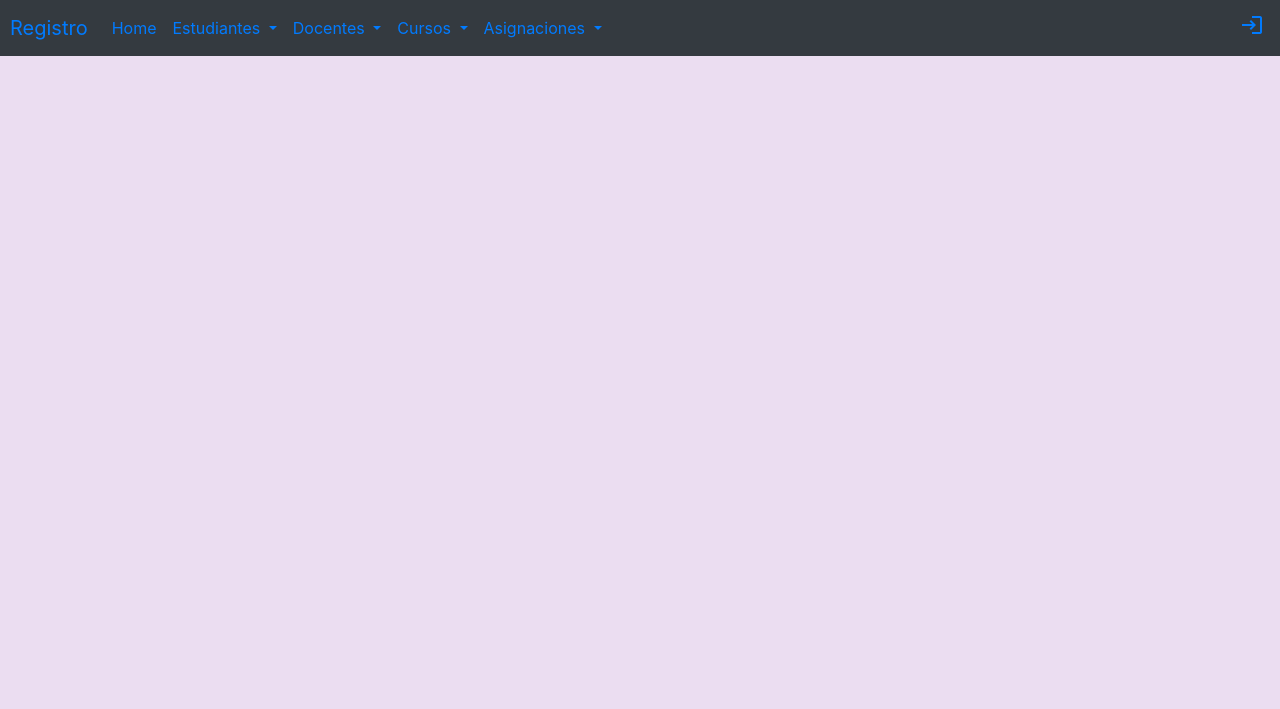
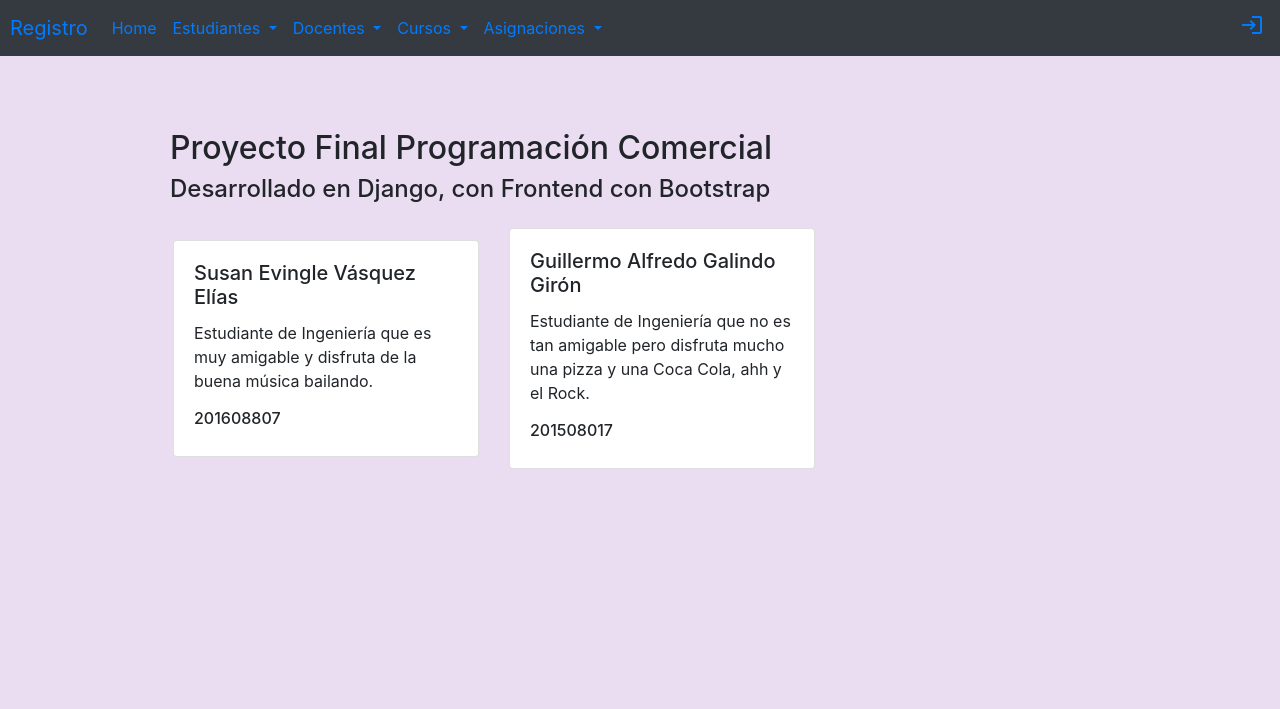
Before and after one commit to DryMemoG/RegEducativo-Pfinal, a Django app: page / in a window 1280 px wide. Shown: the top 709 px of the page. Run offline with Django 3.2, Linux system fonts and the light colour scheme; some libraries are stand-ins or nearby versions.

Commit message:
CAmbios finales

```diff
--- a/registro/templates/registro/asignaciones.html
+++ b/registro/templates/registro/asignaciones.html
@@ -6,6 +6,7 @@
         <tr>
           <th scope="col">Estudiante</th>
           <th scope="col">Curso</th>
+          <th scope="col">Grado</th>
           <th scope="col">Nota</th>
           <th scope="col"></th>
         </tr>
@@ -13,8 +14,9 @@
       <tbody>
       {% for asignacion in asignaciones %}
       <tr>
-        <th scope="row">{{asignacion.estudiate}}</th>
-        <td>{{asignacion.curso}}</td>
+        <th scope="row">{{asignacion.estudiate.apellidos}}, {{asignacion.estudiate.nombres}}</th>
+        <td>{{asignacion.curso.nombre}}</td>
+        <td>{{asignacion.curso.grado}}</td>
         <td>{{asignacion.nota}}</td>
         {% if user.is_authenticated %}
         <td><a href="{% url 'asignacion_edit' pk=asignacion.pk %}" class="btn btn-outline-warning" role="button" aria-disabled="true"><i class="material-icons">create</i></a></td>
--- a/registro/templates/registro/cursos.html
+++ b/registro/templates/registro/cursos.html
@@ -8,7 +8,8 @@
           <div class="card-body">
             <h5 class="card-title">{{curso.nombre}}</h5>
             <h6 class="card-subtitle mb-2 text-muted">{{curso.codigo}}</h6>
-            <p class="card-text">Impartido por: {{curso.docente}} al grado de {{curso.grado}}</p>
+            <p class="card-text"><b>Impartido por: </b> {{ curso.docente.nombres}} {{curso.docente.apellidos}}
+            al grado de {{curso.grado}} </p>
             {% if user.is_authenticated %}
             <a href="{% url 'curso_edit' pk=curso.pk %}" class="card-link">Editar Curso</a>
             <a href="{% url 'curso_delete' pk=curso.pk %}" class="card-link text-danger">Eliminar Curso</a>
--- a/registro/templates/registro/inicio.html
+++ b/registro/templates/registro/inicio.html
@@ -1,5 +1,27 @@
 {% extends "registro/base.html" %}
 
 {% block content %}
-
+<div class="row tabla align-items-center">
+    <h2>Proyecto Final Programación Comercial</h2>
+    <h4>Desarrollado en Django, con Frontend con Bootstrap</h4>
+    <p></p>
+    <div class="col-sm-6">
+        <div class="card">
+            <div class="card-body">
+                <h5 class="card-title">Susan Evingle Vásquez Elías</h5>
+                <p class="card-text">Estudiante de Ingeniería que es muy amigable y disfruta de la buena música bailando.</p>
+                <h6>201608807</h6>
+            </div>
+        </div>
+    </div>
+    <div class="col-sm-6">
+        <div class="card">
+            <div class="card-body">
+            <h5 class="card-title">Guillermo Alfredo Galindo Girón</h5>
+            <p class="card-text">Estudiante de Ingeniería que no es tan amigable pero disfruta mucho una pizza y una Coca Cola, ahh y el Rock.</p>
+            <h6>201508017</h6>
+        </div>
+    </div>
+    </div>
+</div>
 {% endblock %}
```
Also changed, not shown: app.yaml (added, +16 -0 lines), registro/templates/registration/login.html (+14 -1 lines), registro/templates/registro/asignacion_edit.html (+16 -5 lines), registro/templates/registro/curso_edit.html (+16 -5 lines), registro/templates/registro/docente_edit.html (+16 -5 lines), registro/templates/registro/estudiante_edit.html (+16 -5 lines), db.sqlite3, registro/static/images/susan.jpeg (added), 1 other file.
